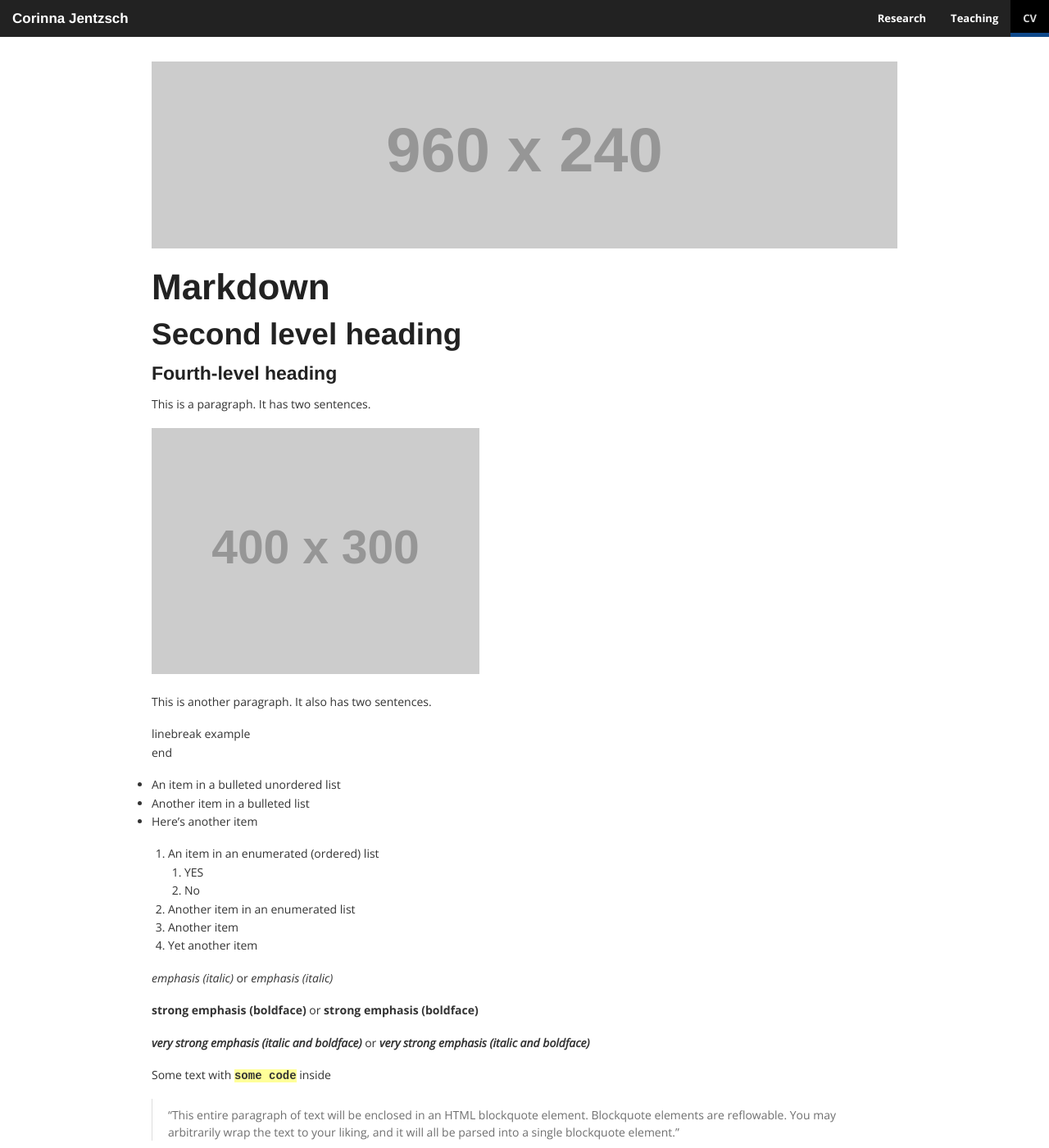
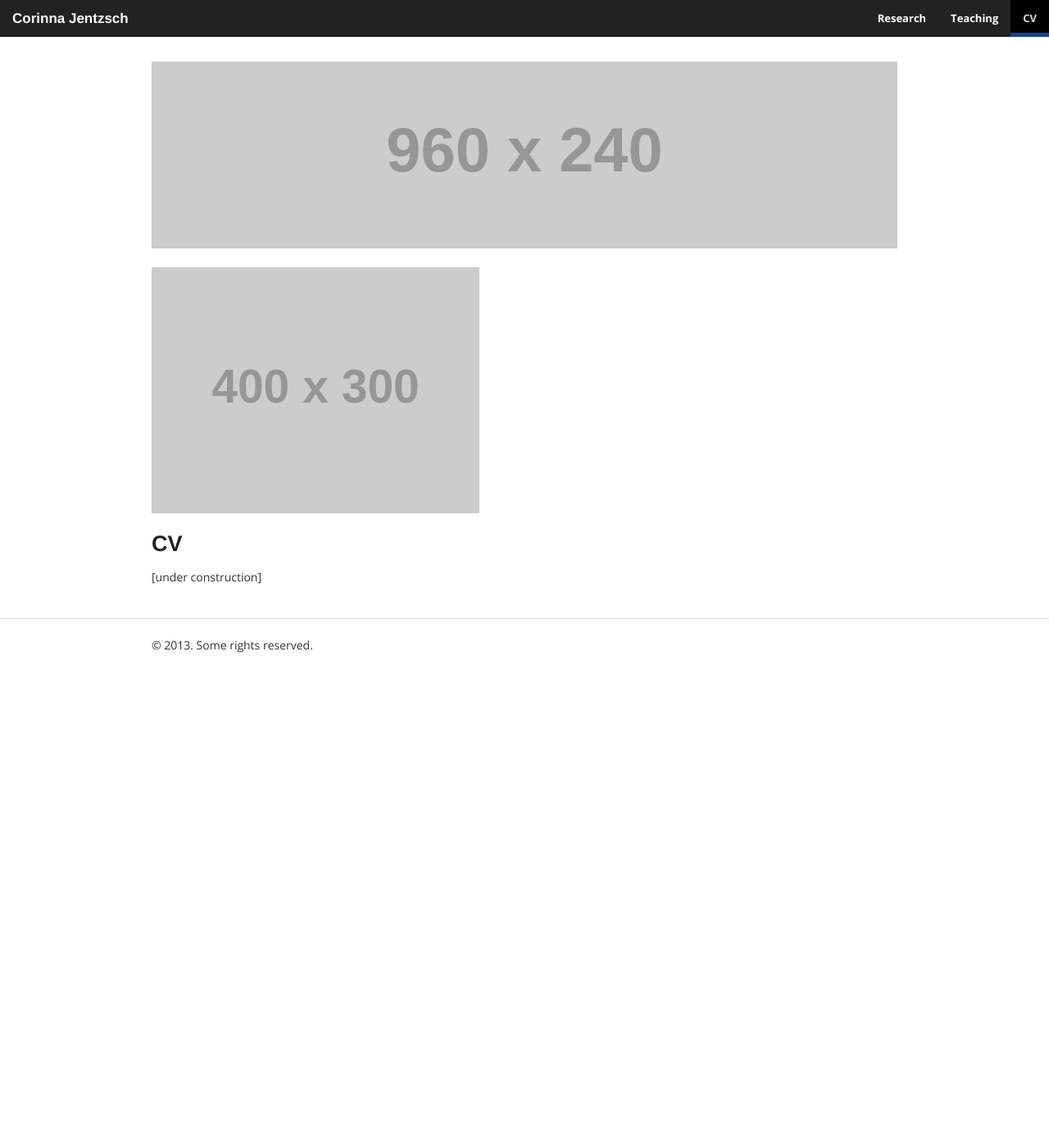
Before and after one commit to corinnajentzsch/corinnajentzsch.github.io, a Jekyll site: the page built from cv.md, in a window 1280 px wide and 1400 px high. Shown: the whole window at 82% size. Built offline with Jekyll 4.4.1, drawn with Linux system fonts in a browser that asks for light colours; nearby versions of some CDN libraries; library files that are not in the unit come from our copies; some of the changed text lies outside the part shown.

Commit message:
Updated cv.md

```diff
--- a/cv.md
+++ b/cv.md
@@ -1,47 +1,11 @@
 ---
 layout: default
 title: Curriculum Vitae
+published: true
 ---
-
-# Markdown
-
-## Second level heading
-
-#### Fourth-level heading
-
-This is a paragraph. It has two sentences.
 
 ![Alt text](http://placehold.it/400x300)
 
-This is another paragraph. It also has
-two sentences.
+### CV
 
-linebreak example
-end
-
-+ An item in a bulleted unordered list
-+ Another item in a bulleted list
-+ Here's another item
-
-1. An item in an enumerated (ordered) list
-    3. YES
-    5. No
-2. Another item in an enumerated list
-9. Another item
-5. Yet another item
-
-*emphasis (italic)* or _emphasis (italic)_
-
-**strong emphasis (boldface)** or __strong emphasis (boldface)__
-
-***very strong emphasis (italic and boldface)*** or ___very strong emphasis (italic and boldface)___
-
-Some text with `some code` inside
-
-> "This entire paragraph of text will be enclosed in an HTML blockquote element.
-Blockquote elements are reflowable. You may arbitrarily
-wrap the text to your liking, and it will all be parsed
-into a single blockquote element."
-
-[link text here](link.address.here)
-Ex. [Markdown](http://en.wikipedia.com/wiki/Markdown)
+[under construction]
```
